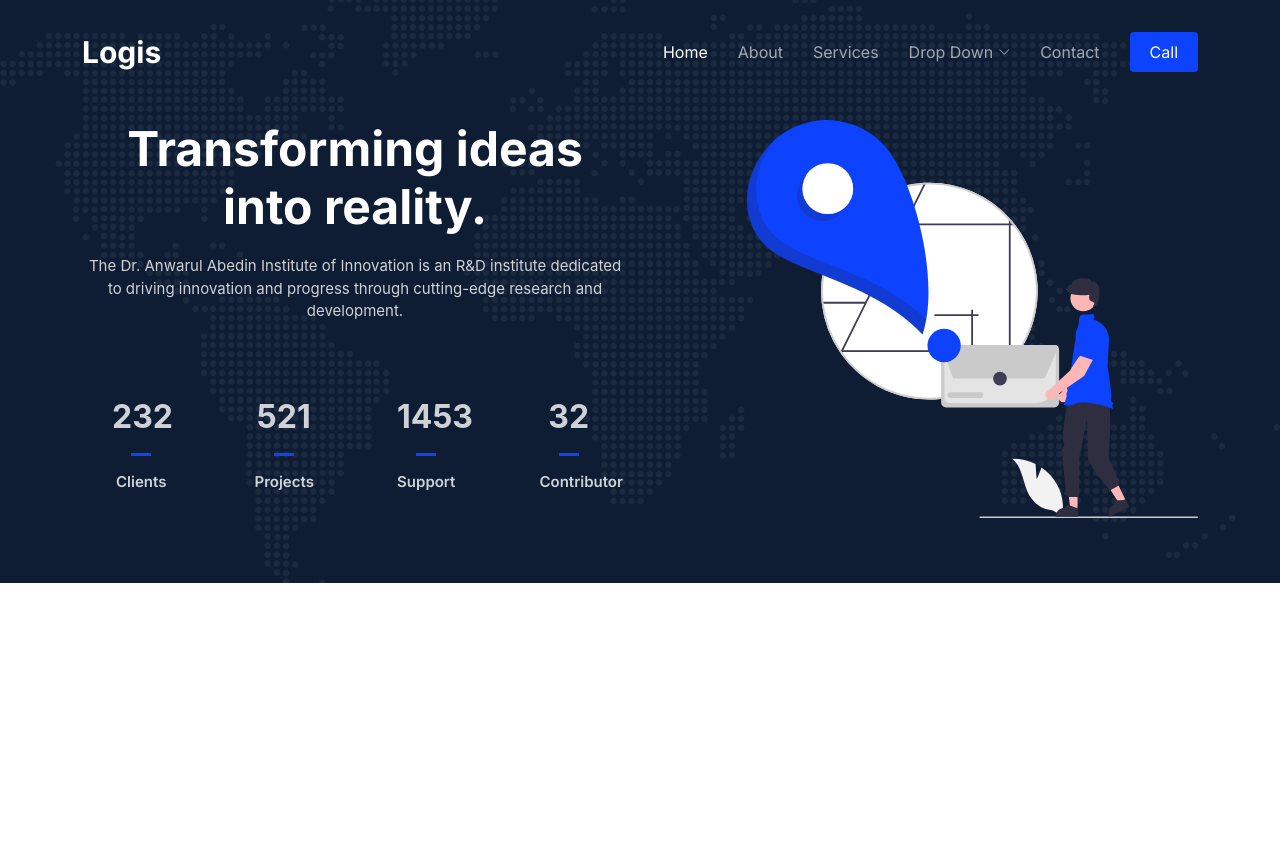
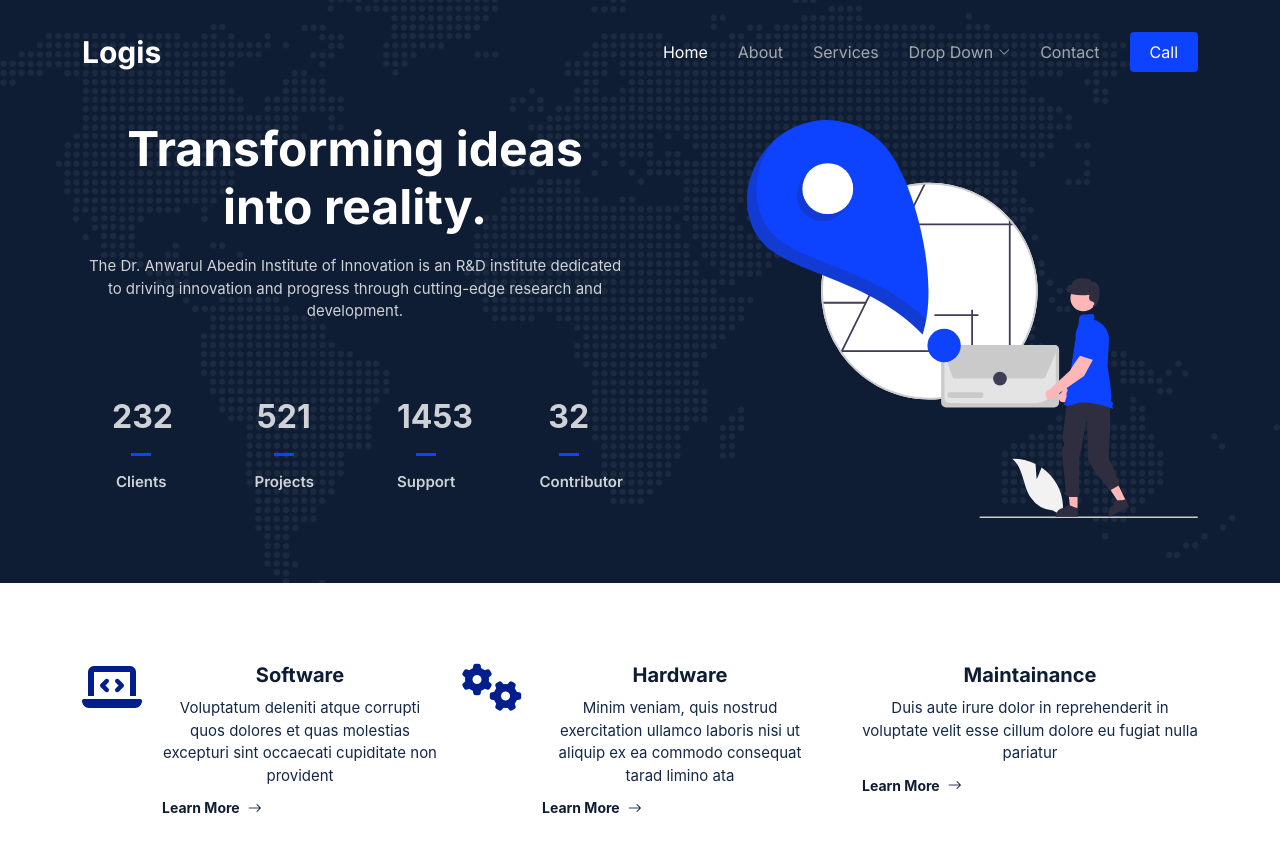
Before and after one commit to shasabbir/D2A2I_website, a React (Create React App) app: page / in a window 1280 px wide. Shown: the top 852 px of the page. Before the commit the page ends 800 px from the top, so only its background shows below. Built offline with nearby package versions, Linux system fonts and the light colour scheme.

Commit message:
added services

```diff
--- a/src/App.js
+++ b/src/App.js
@@ -2,12 +2,14 @@ import logo from './logo.svg';
 import './App.css';
 import Header from './Component/Header/Header';
 import Dashboard from './Component/Dashboard/Dashboard';
+import Services from './Component/Services/Services';
 
 function App() {
   return (
     <div className="App">
     <Header/>
       <Dashboard/>
+      <Services/>
 
     </div>
   );
--- /dev/null
+++ b/src/Component/Services/Services.js
@@ -0,0 +1,40 @@
+function Services() {
+    return (
+      <div >
+
+        <section id="featured-services" className="featured-services">
+  <div className="container">
+    <div className="row gy-4">
+      <div className="col-lg-4 col-md-6 service-item d-flex aos-init aos-animate" data-aos="fade-up">
+        <div className="icon flex-shrink-0"><i class="fa-solid fa-laptop-code"></i></div>
+        <div>
+          <h4 className="title">Software</h4>
+          <p className="description">Voluptatum deleniti atque corrupti quos dolores et quas molestias excepturi sint occaecati cupiditate non provident</p>
+          <a href="service-details.html" className="readmore stretched-link"><span>Learn More</span><i className="bi bi-arrow-right" /></a>
+        </div>
+      </div>
+
+      <div className="col-lg-4 col-md-6 service-item d-flex aos-init aos-animate" data-aos="fade-up" data-aos-delay={100}>
+        <div className="icon flex-shrink-0"><i class="fa-solid fa-gears"></i></div>
+        <div>
+          <h4 className="title">Hardware</h4>
+          <p className="description">Minim veniam, quis nostrud exercitation ullamco laboris nisi ut aliquip ex ea commodo consequat tarad limino ata</p>
+          <a href="service-details.html" className="readmore stretched-link"><span>Learn More</span><i className="bi bi-arrow-right" /></a>
+        </div>
+      </div>
+      <div className="col-lg-4 col-md-6 service-item d-flex aos-init aos-animate" data-aos="fade-up" data-aos-delay={200}>
+        <div className="icon flex-shrink-0"><i class="fa-solid fa-wrench-simple"></i></div>
+        <div>
+          <h4 className="title">Maintainance</h4>
+          <p className="description">Duis aute irure dolor in reprehenderit in voluptate velit esse cillum dolore eu fugiat nulla pariatur</p>
+          <a href="service-details.html" className="readmore stretched-link"><span>Learn More</span><i className="bi bi-arrow-right" /></a>
+        </div>
+      </div>
+    </div>
+  </div>
+</section>
+
+      </div>
+    );
+  }
+  export default Services;
```
